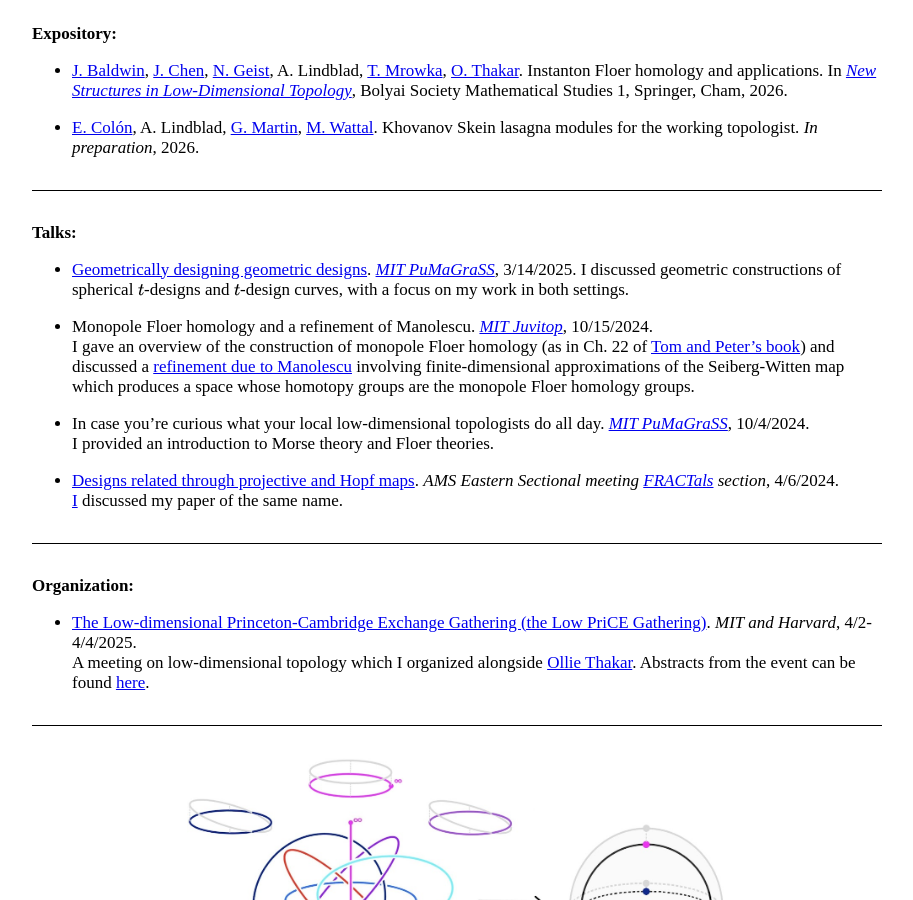
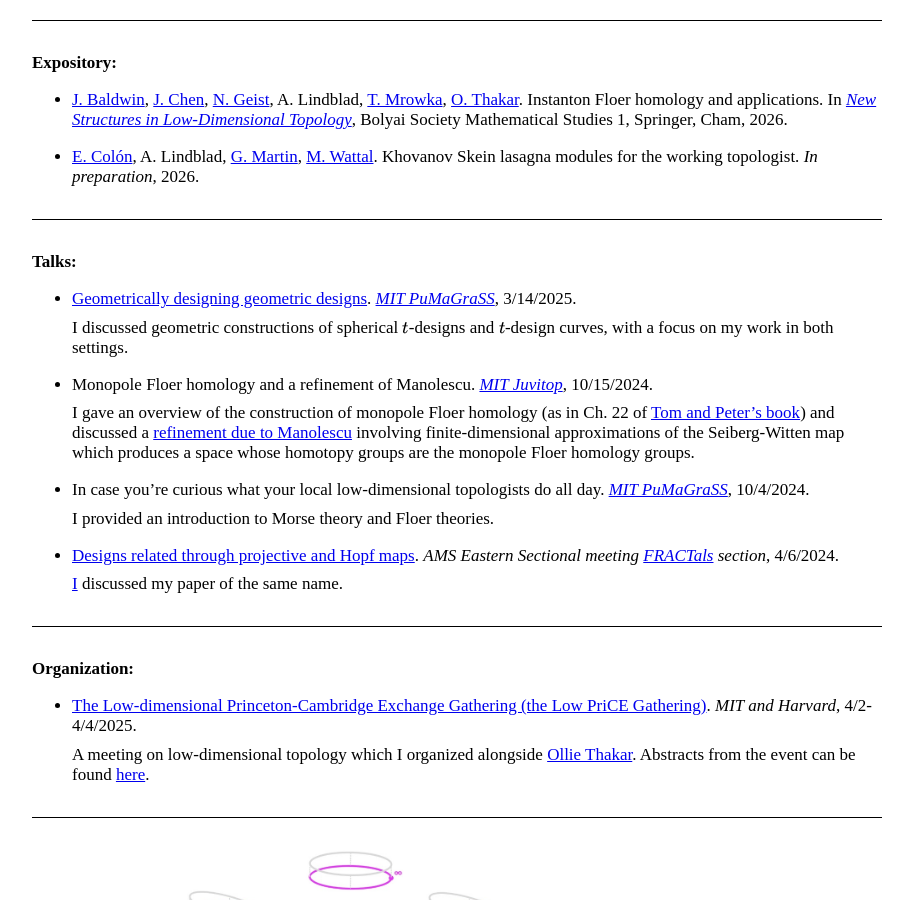
Before and after one commit to AyodejiLindblad/AyodejiLindblad.github.io, a Jekyll site: the page built from index.md, in a window 1280 px wide and 900 px high, scrolled down 1176 px. Shown: the whole window, without its empty margins (183-1096 px from the left). Built offline with Jekyll 4.4.1, drawn with Linux system fonts in a browser that asks for light colours; some web fonts are replaced.

Commit message:
Trying spacing

```diff
--- a/index.md
+++ b/index.md
@@ -37,16 +37,19 @@ I'm a third-year PhD student of [Tom Mrowka](https://math.mit.edu/~mrowka/) at [
 **Research:**
 
 * A. Lindblad. [Designs related through projective and Hopf maps](https://rdcu.be/eSi5F). *[Discrete & Computational Geometry](https://link.springer.com/article/10.1007/s00454-025-00805-7)*, 2025.
-    <span style="display:block; height:0.25em;"></span>
+    <span style="display:block; height:0.5em;"></span>
     Formalizes a construction that builds a spherical $t$\-design by placing a spherical $t$\-design on each projective or Hopf fiber associated to the points of a $\lfloor t/2\rfloor$-design on a quotient projective space or sphere $\Sigma$. This generalizes work of [König](https://mathscinet.ams.org/mathscinet/article?mr=1797231), [Kuperberg](https://epubs.siam.org/doi/10.1137/040615584), and [Okuda](https://arxiv.org/abs/1506.08414) (who was inspired by work of [Cohn, Conway, Elkies, and Kumar](https://projecteuclid.org/journals/experimental-mathematics/volume-16/issue-3/The-D_4-Root-System-Is-Not-Universally-Optimal/em/1204928532.pdf)), which verified the cases when $\Sigma$ is a complex projective space or $S^2$.
 
 * A. Lindblad. [Asymptotically optimal $t$\-design curves on $S^3$](https://drive.google.com/file/d/1WUC5eNBkv4DSW_V0KPvPMj1BRw4jKUGt/view?usp=drivesdk). *[arXiv:2408.04044](https://arxiv.org/abs/2408.04044), submitted for publication*, 2025.
+    <span style="display:block; height:0.5em;"></span>
     Solves the dimension 3 case of the problem posed by [Ehler and Gröchenig](https://www.cambridge.org/core/journals/forum-of-mathematics-sigma/article/tdesign-curves-and-mobile-sampling-on-the-sphere/3876FD22A0D8BC17B9F2207F53142466) of proving that there exist asymptotically optimal sequences of $t$\-design curves on $S^d$ for $d > 2$.
 
 * A. Lindblad. [Asymptotically short generalizations of t\-design curves](https://drive.google.com/file/d/1AzJJJvKVxr380cAapRny8Pr8qEjeXrdZ/view?usp=drivesdk). *[arXiv:2505.03056](https://arxiv.org/abs/2505.03056), to be submitted for publication*, 2025.
+    <span style="display:block; height:0.5em;"></span>
     Proves existence of natural analogues of $t$-design curves we call *approximate* and *weighted $t$-design curves* satisfying certain desirable properties which achieve the optimal asymptoitic order of length of spherical $t$-design curves on all odd-dimensional spheres in the approximate setting and on all spheres in the weighted setting. Explicit formulas for such weighted $t$\-design curves for all $t$ on $S^2$ and $S^3$ are given.
 
 * [C. Alvarado](https://alvarado-alvarez.github.io/), A. Lindblad. [Dynamical stability of translators under mean curvature flow](https://math.mit.edu/research/undergraduate/spur/documents/2022/Alvarado_Linblad.pdf). *[Posted to MIT SPUR website](https://math.mit.edu/research/undergraduate/spur/past-projects.html)*, 2022.
+    <span style="display:block; height:0.5em;"></span>
     Produced as part of [MIT SPUR](https://math.mit.edu/research/undergraduate/spur/) under the supervision of [Tang-Kai Lee](https://math.mit.edu/directory/profile.html?pid=2273). Investigates whether certain classes of perturbations of mean curvature flow translators converge to translators under the flow.
 
 * A. Lindblad. Abelianized boundary Dehn twists on connected sums of complete intersections. *In preparation*, 2026.
@@ -70,15 +73,19 @@ I'm a third-year PhD student of [Tom Mrowka](https://math.mit.edu/~mrowka/) at [
 **Talks:**
 
 * [Geometrically designing geometric designs](https://photos.app.goo.gl/S6Uhk84pSQmK99BE8). *[MIT PuMaGraSS](https://math.mit.edu/pumagrass/)*, 3/14/2025.
+    <span style="display:block; height:0.5em;"></span>
     I discussed geometric constructions of spherical $t$\-designs and $t$\-design curves, with a focus on my work in both settings.
 
 * Monopole Floer homology and a refinement of Manolescu. *[MIT Juvitop](https://math.mit.edu/juvitop/)*, 10/15/2024.
+    <span style="display:block; height:0.5em;"></span>
     I gave an overview of the construction of monopole Floer homology (as in Ch. 22 of [Tom and Peter's book](https://www.cambridge.org/core/books/monopoles-and-threemanifolds/24DFD24BB25BDDCFE28810998F5B6242)) and discussed a [refinement due to Manolescu](https://arxiv.org/abs/math/0104024) involving finite-dimensional approximations of the Seiberg-Witten map which produces a space whose homotopy groups are the monopole Floer homology groups.
 
 * In case you're curious what your local low-dimensional topologists do all day. *[MIT PuMaGraSS](https://math.mit.edu/pumagrass/)*, 10/4/2024.
+    <span style="display:block; height:0.5em;"></span>
     I provided an introduction to Morse theory and Floer theories.
 
 * [Designs related through projective and Hopf maps](https://meetings.ams.org/math/spring2024e/meetingapp.cgi/Paper/34013). *AMS Eastern Sectional meeting [FRACTals](https://www.ams.org/meetings/sectional/2312_program_ss15.html) section*, 4/6/2024.
+    <span style="display:block; height:0.5em;"></span>
     [I](https://www.instagram.com/p/C5qjPnHsUVS/?utm_source=ig_web_button_share_sheet&igsh=ZDNlZDc0MzIxNw%3D%3D&img_index=2) discussed my paper of the same name.
 
 
@@ -88,6 +95,7 @@ I'm a third-year PhD student of [Tom Mrowka](https://math.mit.edu/~mrowka/) at [
 **Organization:**
 
 * [The Low-dimensional Princeton-Cambridge Exchange Gathering (the Low PriCE Gathering)](https://sites.google.com/view/ayodeji-lowpricegathering/home). *MIT and Harvard*, 4/2-4/4/2025.
+    <span style="display:block; height:0.5em;"></span>
     A meeting on low-dimensional topology which I organized alongside [Ollie Thakar](https://www.math.harvard.edu/people/thakar-ollie/). Abstracts from the event can be found [here](https://drive.google.com/file/d/1eQs8u07aWJ1T0SiU6org20qM1ncSOUr5/view?usp=drivesdk).
 
 
@@ -191,7 +199,7 @@ I'm a third-year PhD student of [Tom Mrowka](https://math.mit.edu/~mrowka/) at [
   </figure>
 </div>
 
----<a id="figures"></a>
+---
 
 **Fun:**
 
```
